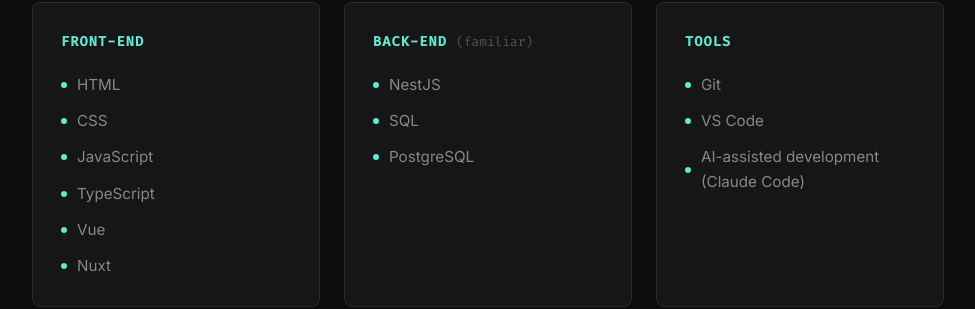
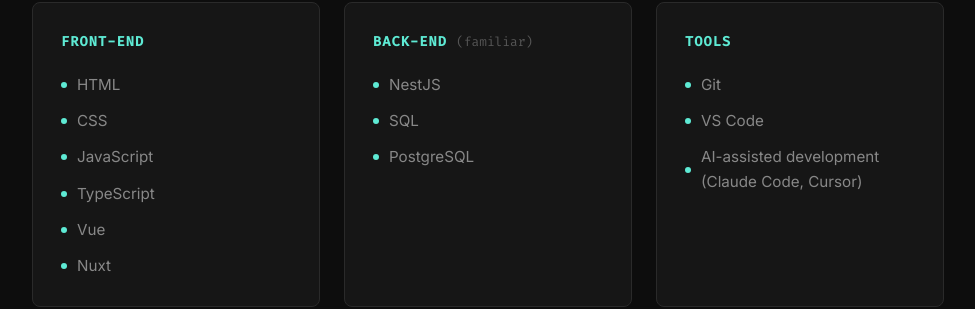
Before and after one commit to grant-pie/portfolio, a Nuxt app: page / in a window 1280 px wide. Shown: the part 2223-2532 px from the top of the page, without its empty margins (152-1127 px from the left). Built offline with nearby package versions, Linux system fonts and the light colour scheme.

Commit message:
Update SkillsSection.vue

```diff
--- a/app/components/SkillsSection.vue
+++ b/app/components/SkillsSection.vue
@@ -37,7 +37,7 @@
 <script setup>
 const frontEnd = ['HTML', 'CSS', 'JavaScript', 'TypeScript', 'Vue', 'Nuxt']
 const backEnd = ['NestJS', 'SQL', 'PostgreSQL']
-const tools = ['Git', 'VS Code', 'AI-assisted development (Claude Code)']
+const tools = ['Git', 'VS Code', 'AI-assisted development (Claude Code, Cursor)']
 </script>
 
 <style scoped>
```
